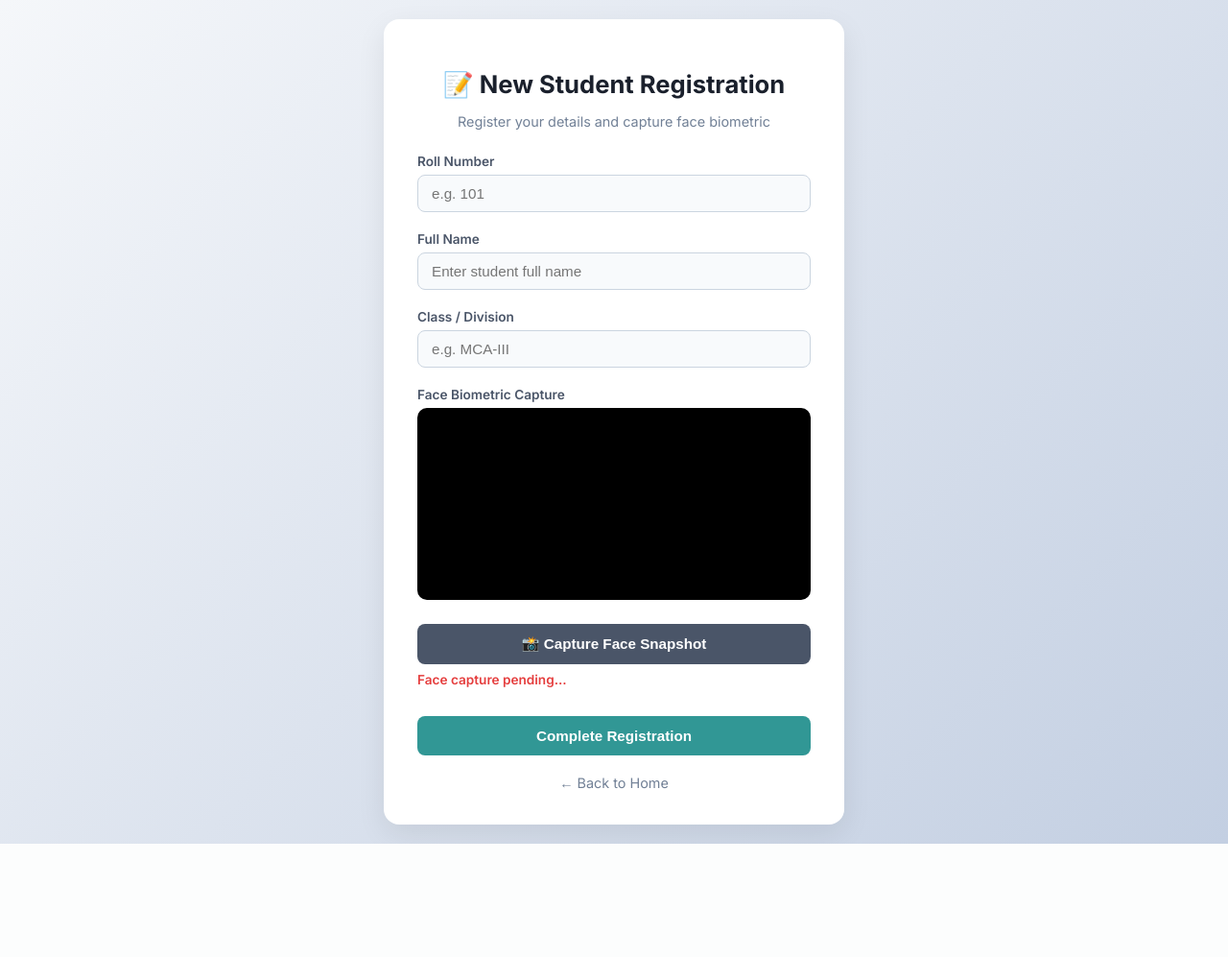
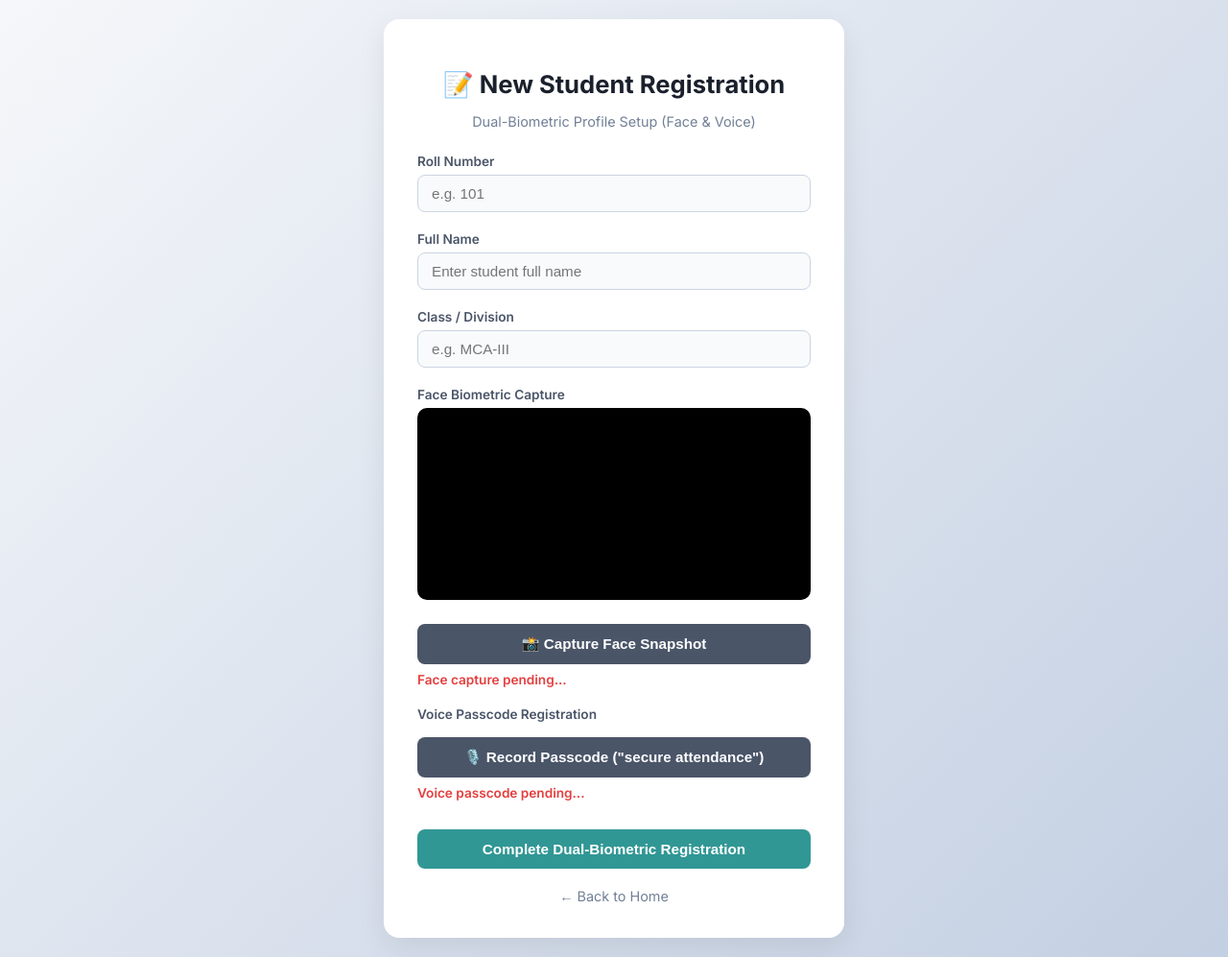
Before and after one commit to zsdfaewr/attendance-app, a Flask app: page /register in a window 1280 px wide. Shown: the whole page at 96% size. Before the commit the page ends 879 px from the top, so only its background shows below. Run offline with Flask 3, Linux system fonts and the light colour scheme.

Commit message:
Add voice passcode recording to student registration workflow

```diff
--- a/app.py
+++ b/app.py
@@ -119,21 +119,24 @@ def register():
         name = request.form.get('name')
         class_name = request.form.get('class_name')
         face_image = request.files.get('face_image')
+        voice_verified_flag = request.form.get('voice_verified', 'false')
 
         photo_path = 'static/default.jpg'
         if face_image:
             photo_path = os.path.join(UPLOAD_FOLDER, f"{roll_no}_face.jpg")
             face_image.save(photo_path)
 
+        audio_path = f"static/audio/{roll_no}_voice.wav" if voice_verified_flag == 'true' else None
+
         conn = get_db_connection()
         cursor = conn.cursor()
         try:
             cursor.execute("""
-                INSERT OR REPLACE INTO students (roll_no, name, class_name, photo_path)
-                VALUES (?, ?, ?, ?)
-            """, (roll_no, name, class_name, photo_path))
+                INSERT OR REPLACE INTO students (roll_no, name, class_name, photo_path, audio_path)
+                VALUES (?, ?, ?, ?, ?)
+            """, (roll_no, name, class_name, photo_path, audio_path))
             conn.commit()
-            return jsonify({'status': 'success', 'message': 'Student registered successfully with biometric face capture!'})
+            return jsonify({'status': 'success', 'message': 'Student registered successfully with Face & Voice biometrics!'})
         except Exception as e:
             return jsonify({'status': 'error', 'message': f'Error: {e}'})
         finally:
--- a/templates/register.html
+++ b/templates/register.html
@@ -3,7 +3,7 @@
 <head>
     <meta charset="UTF-8">
     <meta name="viewport" content="width=device-width, initial-scale=1.0">
-    <title>New Student Registration | Secure Biometric System</title>
+    <title>New Student Registration | Dual-Biometric System</title>
     <link href="https://fonts.googleapis.com/css2?family=Inter:wght@400;500;600;700&display=swap" rel="stylesheet">
     <style>
         body { font-family: 'Inter', sans-serif; background: linear-gradient(135deg, #f5f7fa 0%, #c3cfe2 100%); min-height: 100vh; margin: 0; display: flex; align-items: center; justify-content: center; padding: 20px; color: #1a202c; }
@@ -27,7 +27,7 @@
 <body>
     <div class="card">
         <h1>📝 New Student Registration</h1>
-        <p class="subtitle">Register your details and capture face biometric</p>
+        <p class="subtitle">Dual-Biometric Profile Setup (Face & Voice)</p>
         <form id="registerForm">
             <div class="form-group">
                 <label for="roll_num">Roll Number</label>
@@ -41,6 +41,7 @@
                 <label for="class_name">Class / Division</label>
                 <input type="text" id="class_name" name="class_name" required placeholder="e.g. MCA-III" class="form-control">
             </div>
+
             <div class="form-group">
                 <label>Face Biometric Capture</label>
                 <div class="webcam-container">
@@ -49,7 +50,14 @@
                 <button type="button" id="captureBtn" class="btn btn-secondary">📸 Capture Face Snapshot</button>
                 <div id="snapshotPreview" class="status-text">Face capture pending...</div>
             </div>
-            <button type="submit" class="btn">Complete Registration</button>
+
+            <div class="form-group">
+                <label>Voice Passcode Registration</label>
+                <button type="button" id="speakBtn" class="btn btn-secondary">🎙️ Record Passcode ("secure attendance")</button>
+                <div id="voiceStatus" class="status-text">Voice passcode pending...</div>
+            </div>
+
+            <button type="submit" class="btn">Complete Dual-Biometric Registration</button>
         </form>
         <div id="responseMessage" style="margin-top: 15px; font-weight: 600; font-size: 0.9rem;"></div>
         <a href="{{ url_for('index') }}" class="back-link">← Back to Home</a>
@@ -60,12 +68,19 @@
         const canvas = document.getElementById('canvas');
         const captureBtn = document.getElementById('captureBtn');
         const snapshotPreview = document.getElementById('snapshotPreview');
+        const speakBtn = document.getElementById('speakBtn');
+        const voiceStatus = document.getElementById('voiceStatus');
         const registerForm = document.getElementById('registerForm');
+
         let faceCaptured = false;
+        let voiceRegistered = false;
         let capturedBlob = null;
+        const REQUIRED_VOICE_CODE = "secure attendance";
+
         navigator.mediaDevices.getUserMedia({ video: true })
             .then(stream => { video.srcObject = stream; })
             .catch(err => { alert("Webcam access denied or unavailable."); });
+
         captureBtn.addEventListener('click', () => {
             canvas.width = video.videoWidth || 640;
             canvas.height = video.videoHeight || 480;
@@ -78,20 +93,60 @@
                 snapshotPreview.style.color = "#319795";
             }, 'image/jpeg', 0.85);
         });
+
+        speakBtn.addEventListener('click', () => {
+            const SpeechRecognition = window.SpeechRecognition || window.webkitSpeechRecognition;
+            if (!SpeechRecognition) {
+                alert("Speech recognition is not supported in this browser. Try Google Chrome.");
+                return;
+            }
+            const recognition = new SpeechRecognition();
+            recognition.lang = 'en-US';
+            voiceStatus.textContent = `Listening... Speak passcode: "${REQUIRED_VOICE_CODE}"`;
+            voiceStatus.style.color = "#d69e2e";
+
+            recognition.onresult = (event) => {
+                let speechResult = event.results[0][0].transcript.toLowerCase().trim();
+                if (speechResult === REQUIRED_VOICE_CODE) {
+                    voiceRegistered = true;
+                    voiceStatus.textContent = "✓ Voice passcode registered successfully!";
+                    voiceStatus.style.color = "#319795";
+                } else {
+                    voiceStatus.textContent = `❌ Incorrect: "${speechResult}". Say exact passcode.`;
+                    voiceStatus.style.color = "#e53e3e";
+                }
+            };
+
+            recognition.onerror = () => {
+                voiceStatus.textContent = "Voice recognition error. Please try again.";
+                voiceStatus.style.color = "#e53e3e";
+            };
+
+            recognition.start();
+        });
+
         registerForm.addEventListener('submit', (e) => {
             e.preventDefault();
             if (!faceCaptured || !capturedBlob) {
                 alert("Please capture your face snapshot before registering!");
                 return;
             }
+            if (!voiceRegistered) {
+                alert("Please record and verify your voice passcode before registering!");
+                return;
+            }
+
             const rollNum = document.getElementById('roll_num').value;
             const name = document.getElementById('name').value;
             const className = document.getElementById('class_name').value;
+
             let formData = new FormData();
             formData.append('roll_num', rollNum);
             formData.append('name', name);
             formData.append('class_name', className);
             formData.append('face_image', capturedBlob, 'snapshot.jpg');
+            formData.append('voice_verified', voiceRegistered ? 'true' : 'false');
+
             fetch('/register', {
                 method: 'POST',
                 body: formData
```
